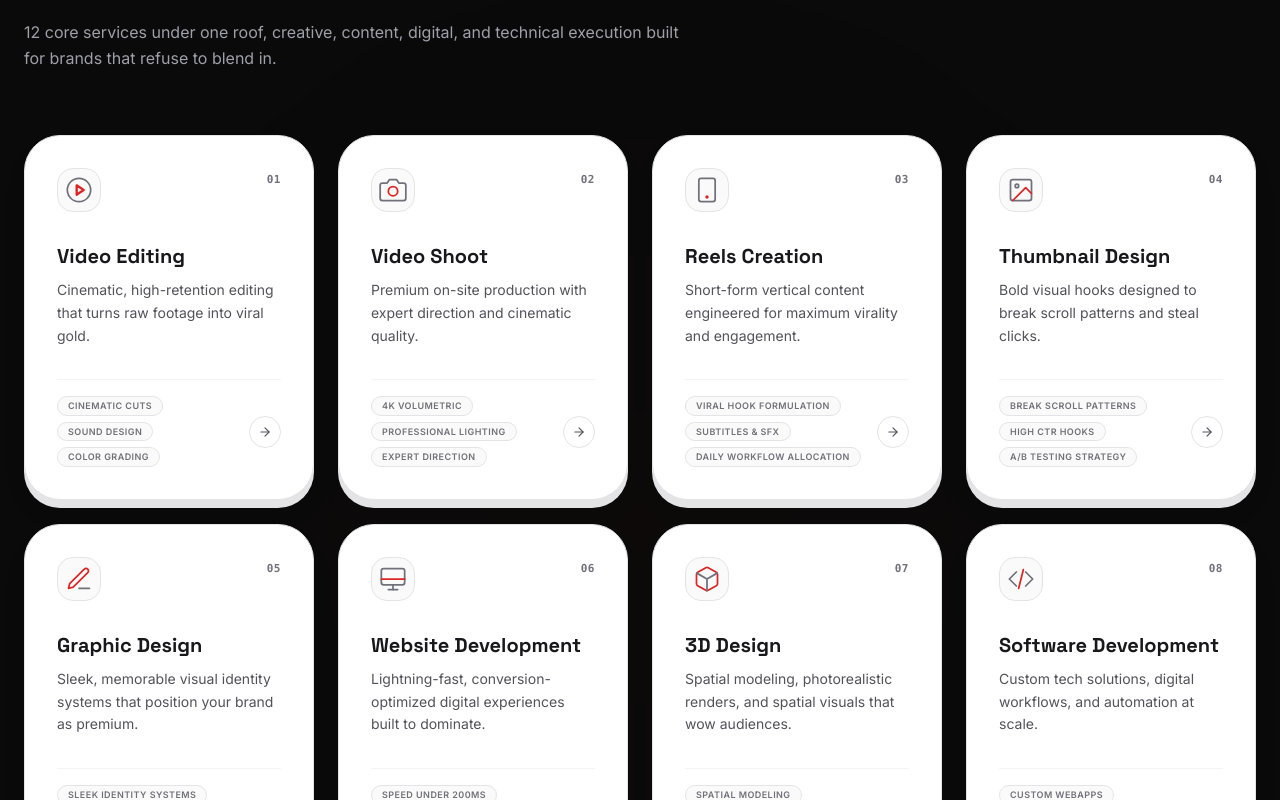
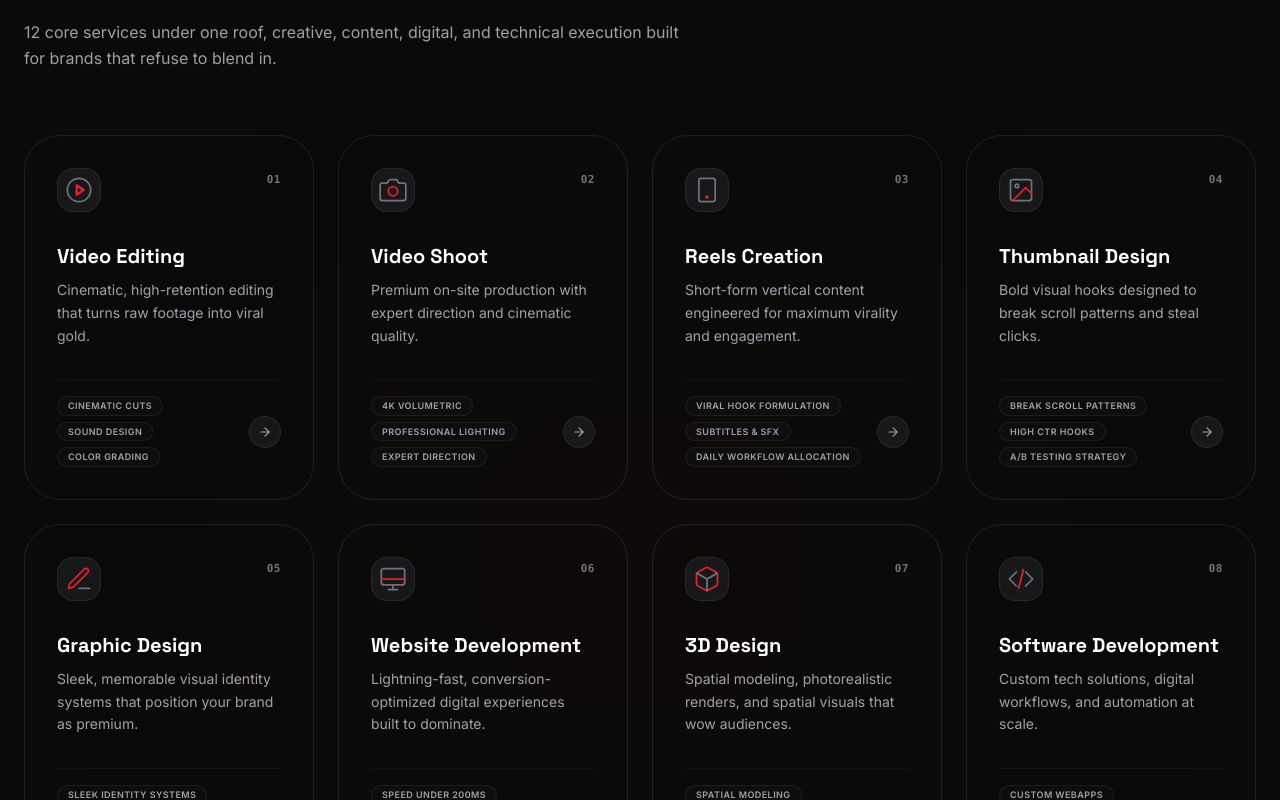
Before and after one commit to rishuspeakssince2003-max/Brand-Brick-Studio, a React (Vite) app: page / in a window 1280 px wide. Shown: the part 1840-2640 px from the top of the page. Built offline with nearby package versions, Linux system fonts and the light colour scheme; no server answers.

Commit message:
design: make services card backgrounds transparent in dark mode and white in light mode to fix visibility

```diff
--- a/src/index.css
+++ b/src/index.css
@@ -94,23 +94,23 @@ html.light body {
   --btn-3d-outline-text: #a1a1aa;
   --btn-3d-outline-text-hover: #ffffff;
 
-  /* Services Card Variables (Always White) */
-  --service-card-bg: #ffffff;
-  --service-card-border: #e4e4e7;
-  --service-card-shadow-default: 0 8px 0 #e4e4e7, 0 15px 30px rgba(0, 0, 0, 0.03);
-  --service-card-shadow-hover: 0 4px 0 #fca5a5, 0 8px 20px rgba(220, 38, 38, 0.06);
-  --service-card-shadow-tap: 0 0px 0 #fca5a5, 0 2px 8px rgba(220, 38, 38, 0.02);
-  --service-card-title-color: #18181b;
-  --service-card-desc-color: #52525b;
-  --service-card-icon-bg: #fafafa;
-  --service-card-icon-border: #e4e4e7;
-  --service-card-divider-border: #f4f4f5;
-  --service-card-bullet-bg: #fafafa;
-  --service-card-bullet-border: #e4e4e7;
-  --service-card-bullet-text: #71717a;
-  --service-card-arrow-bg: #ffffff;
-  --service-card-arrow-border: #e4e4e7;
-  --service-card-arrow-text: #52525b;
+  /* Services Card Variables (Transparent in Dark, White in Light) */
+  --service-card-bg: transparent;
+  --service-card-border: rgba(63, 63, 70, 0.4);
+  --service-card-shadow-default: none;
+  --service-card-shadow-hover: 0 4px 20px rgba(220, 38, 38, 0.15);
+  --service-card-shadow-tap: none;
+  --service-card-title-color: #ffffff;
+  --service-card-desc-color: #a1a1aa;
+  --service-card-icon-bg: rgba(24, 24, 27, 1);
+  --service-card-icon-border: rgba(63, 63, 70, 0.4);
+  --service-card-divider-border: rgba(63, 63, 70, 0.2);
+  --service-card-bullet-bg: rgba(24, 24, 27, 0.3);
+  --service-card-bullet-border: rgba(63, 63, 70, 0.3);
+  --service-card-bullet-text: #a1a1aa;
+  --service-card-arrow-bg: rgba(24, 24, 27, 1);
+  --service-card-arrow-border: rgba(63, 63, 70, 0.4);
+  --service-card-arrow-text: #a1a1aa;
 }
 
 .light {
@@ -123,7 +123,7 @@ html.light body {
   --btn-3d-outline-text: #4b5563;
   --btn-3d-outline-text-hover: #111827;
 
-  /* Services Card Light Theme Overrides */
+  /* Services Card Light Theme Overrides (White Card, Dark Text) */
   --service-card-bg: #ffffff;
   --service-card-border: #e4e4e7;
   --service-card-shadow-default: 0 8px 0 #e4e4e7, 0 15px 30px rgba(0, 0, 0, 0.03);
```
